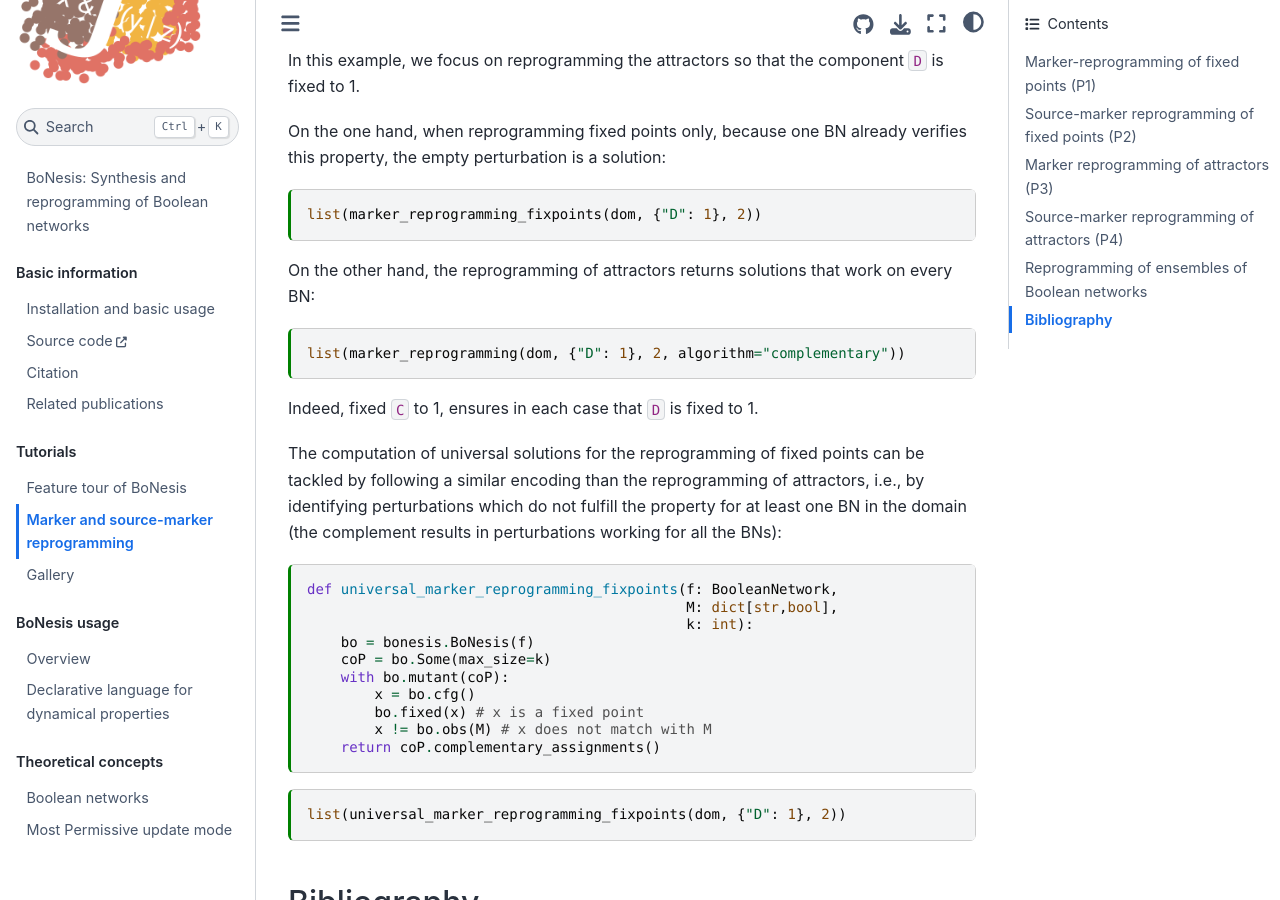
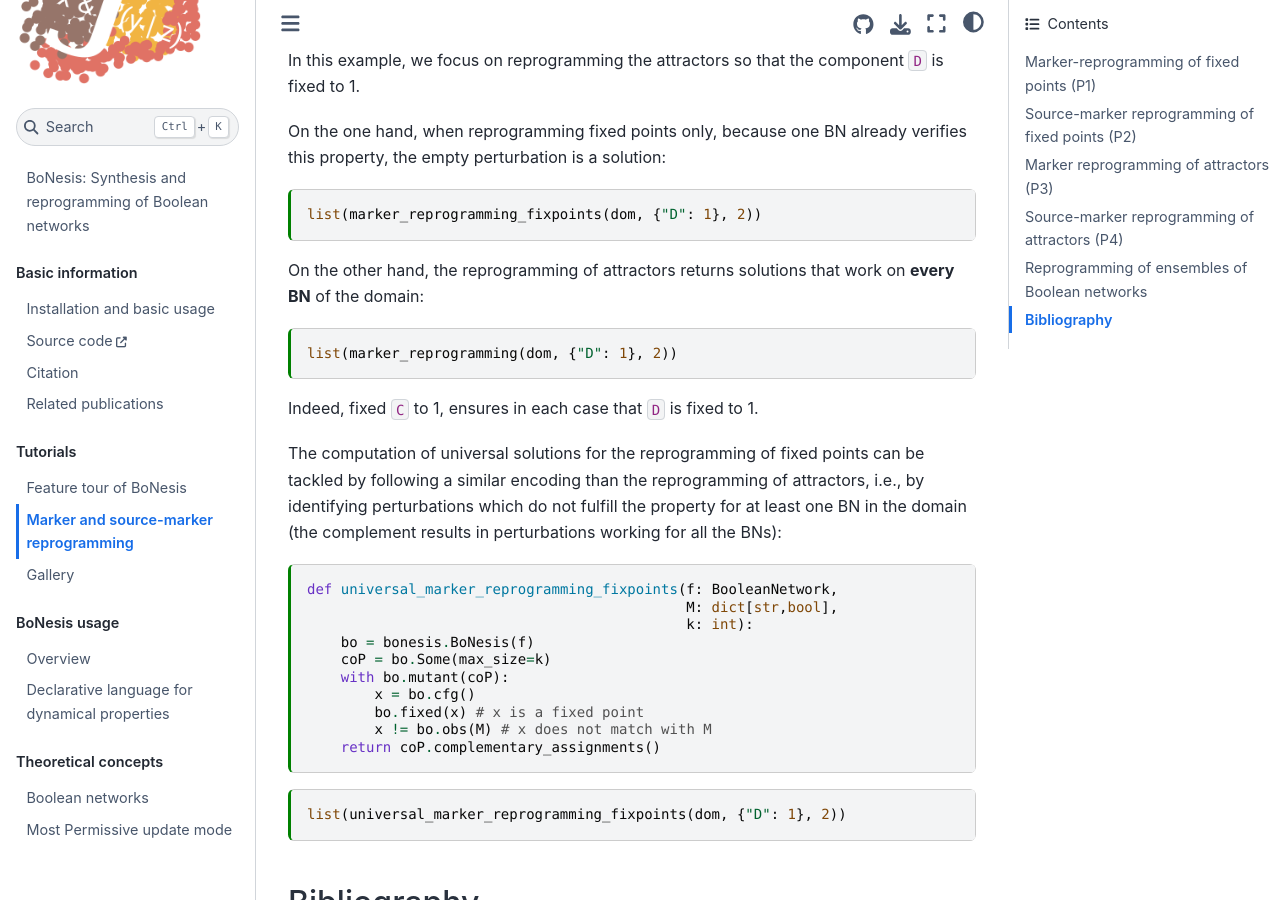
Before and after one commit to bnediction/bonesis, a Jupyter Book: the page built from tutorials/reprogramming.md, in a window 1280 px wide and 900 px high, scrolled down 7223 px. Built offline with Jupyter Book 1.0.4 settings and Sphinx 7.4.7 and the Sphinx Book theme 1.1.4, drawn with Linux system fonts in a browser that asks for light colours; cross-references to code outside the pages are shown as plain code.

Commit message:
fix reprogramming on influence graphs

````diff
--- a/tutorials/reprogramming.md
+++ b/tutorials/reprogramming.md
@@ -308,13 +308,13 @@ tags: [remove-stdout]
 list(marker_reprogramming_fixpoints(dom, {"D": 1}, 2))
 ```
 
-On the other hand, the reprogramming of attractors returns solutions that work on every BN:
+On the other hand, the reprogramming of attractors returns solutions that work on **every BN** of the domain:
 
 ```{code-cell} ipython3
 ---
 tags: [remove-stdout]
 ---
-list(marker_reprogramming(dom, {"D": 1}, 2, algorithm="complementary"))
+list(marker_reprogramming(dom, {"D": 1}, 2))
 ```
 
 Indeed, fixed `C` to 1, ensures  in each case that `D` is fixed to 1.
````
